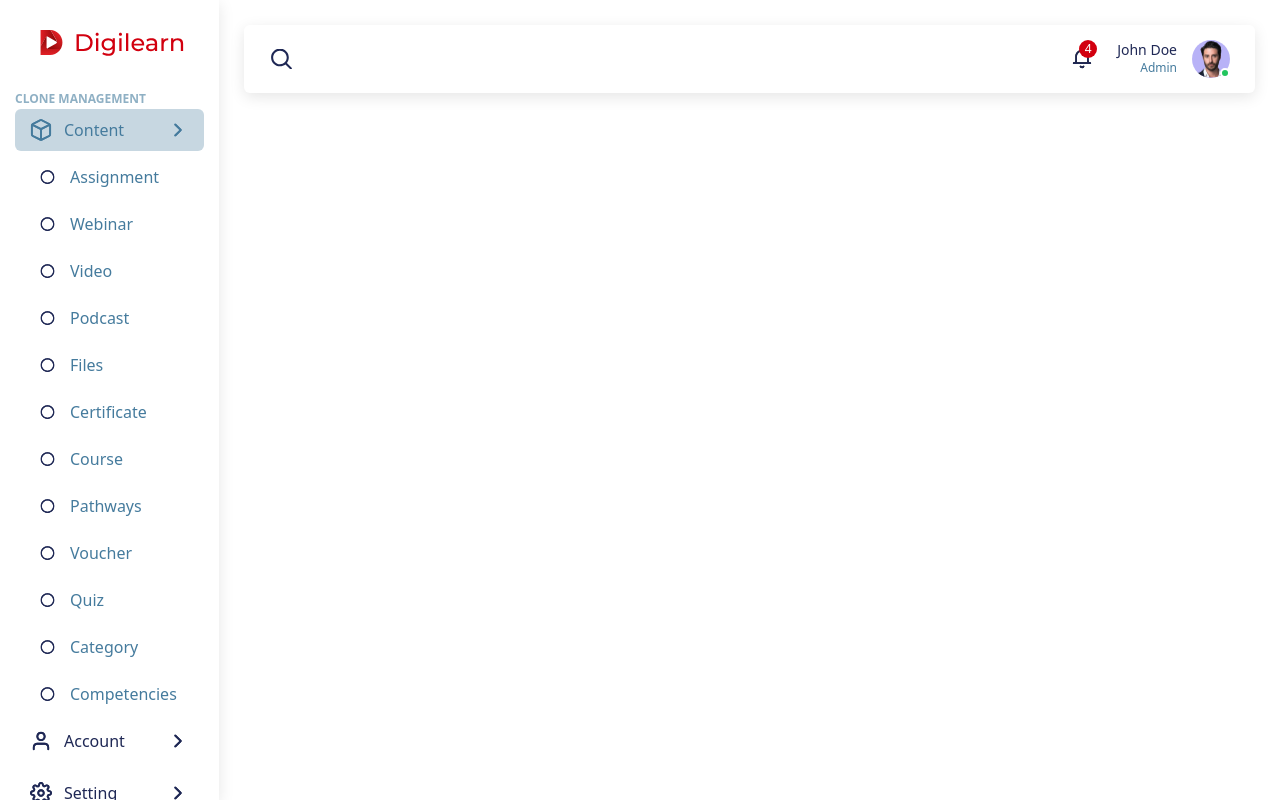
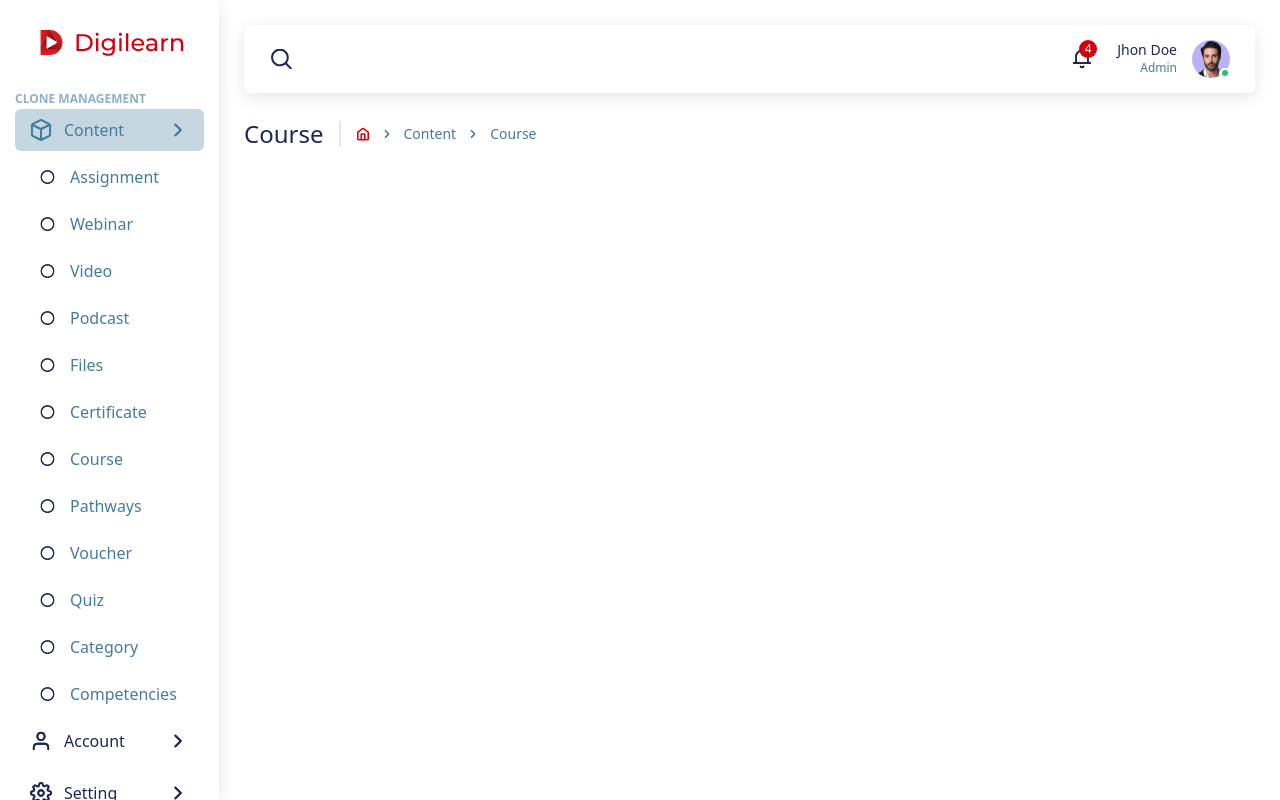
Before and after one commit to bukandicki/digilearn, a Vue app: page / in a window 1280 px wide. Built offline with nearby package versions, Linux system fonts and the light colour scheme.

Commit message:
feat: Add breadcrumb

```diff
--- a/src/App.vue
+++ b/src/App.vue
@@ -1,13 +1,24 @@
 <script setup>
+import { breadcrumbLinks } from "@/constant";
+
 import Sidebar from "@/components/Sidebar/Sidebar.component.vue";
 import Navbar from "@/components/Navbar/Navbar.component.vue";
+import Breadcrumb from "@/components/Breadcrumb/Breadcrumb.component.vue";
+
+import Person from "@/assets/images/person.png";
 </script>
 
 <template>
     <main class="flex">
         <Sidebar />
         <div class="w-full p-6">
-            <Navbar class="mb-6" />
+            <Navbar
+                :avatar="Person"
+                name="Jhon Doe"
+                role="Admin"
+                :notification-length="4"
+            />
+            <Breadcrumb class="my-6" title="Course" :links="breadcrumbLinks" />
         </div>
     </main>
 </template>
--- a/src/assets/icons/Home.vue
+++ b/src/assets/icons/Home.vue
@@ -4,7 +4,6 @@
             fill-rule="evenodd"
             clip-rule="evenodd"
             d="M21.6 8.2168L12.6 1.22474C12.2 0.925085 11.7 0.925085 11.4 1.22474L2.4 8.2168C2.1 8.41657 2 8.71623 2 9.01589V20.0034C2 21.7015 3.3 23 5 23H19C20.7 23 22 21.7015 22 20.0034V9.01589C22 8.71623 21.9 8.41657 21.6 8.2168ZM14 13.0114V21.0023H10V13.0114H14ZM19 21.0023C19.6 21.0023 20 20.6027 20 20.0034V9.51532L12 3.32236L4 9.51532V20.0034C4 20.6027 4.4 21.0023 5 21.0023H8V12.0125C8 11.4132 8.4 11.0136 9 11.0136H15C15.6 11.0136 16 11.4132 16 12.0125V21.0023H19Z"
-            fill="#1F2855"
         />
         <mask
             id="mask0_601_4062"
@@ -23,7 +22,7 @@
             />
         </mask>
         <g mask="url(#mask0_601_4062)">
-            <rect width="24" height="24" fill="#1F2855" />
+            <rect width="24" height="24" />
         </g>
     </svg>
 </template>
--- /dev/null
+++ b/src/components/Breadcrumb/Breadcrumb.component.vue
@@ -0,0 +1,25 @@
+<script setup>
+import HomeIcon from "@/assets/icons/Home.vue";
+import ArrowIcon from "@/assets/icons/Arrow.vue";
+
+const props = defineProps({ title: String, links: Array });
+</script>
+
+<template>
+    <div class="flex items-center">
+        <h1 class="text-2xl text-black font-medium mr-4">
+            {{ title }}
+        </h1>
+        <div class="flex items-center h-[26px] border-l-2 pl-4">
+            <HomeIcon class="w-[14px] fill-danger" />
+            <span
+                class="inline-flex ml-[10px] text-primary text-sm"
+                v-for="link in links"
+                :key="link.id"
+            >
+                <ArrowIcon class="w-[14px] mr-[10px] fill-primary" />
+                {{ link.title }}
+            </span>
+        </div>
+    </div>
+</template>
--- a/src/components/Navbar/Navbar.component.vue
+++ b/src/components/Navbar/Navbar.component.vue
@@ -1,32 +1,38 @@
 <script setup>
 import SearchIcon from "@/assets/icons/Search.vue";
 import BellIcon from "@/assets/icons/Bell.vue";
-import Person from "@/assets/images/person.png";
+
+const props = defineProps({
+    avatar: String,
+    notificationLength: [String, Number],
+    name: String,
+    role: String
+});
 </script>
 
 <template>
     <header>
         <nav class="flex justify-between py-4 px-6 rounded-md shadow-md">
-            <SearchIcon class="w-6" />
+            <SearchIcon class="w-6 cursor-pointer" />
             <div class="flex">
                 <div class="flex relative w-[20px] mr-6">
                     <BellIcon class="w-[20px]" />
                     <span
                         class="bg-danger w-[18px] h-[18px] rounded-full absolute top-0 -right-1 flex items-center justify-center text-xs text-white"
                     >
-                        4
+                        {{ props.notificationLength }}
                     </span>
                 </div>
                 <div class="flex">
                     <div class="text-right mr-4">
-                        <p class="text-sm text-black">John Doe</p>
-                        <p class="text-xs text-primary">Admin</p>
+                        <p class="text-sm text-black">{{ props.name }}</p>
+                        <p class="text-xs text-primary">{{ props.role }}</p>
                     </div>
                     <figure
                         class="rounded-full bg-[#7367F0] bg-opacity-50 w-[38px] h-[38px] relative"
                     >
                         <img
-                            :src="Person"
+                            :src="props.avatar"
                             alt=""
                             class="rounded-full w-[38px] h-[38px]"
                         />
--- a/src/constant/index.js
+++ b/src/constant/index.js
@@ -1,9 +1,9 @@
-import BoxIcon from "@/assets/icons/Box.vue"
-import PersonIcon from "@/assets/icons/Person.vue"
-import SettingIcon from "@/assets/icons/Setting.vue"
-import AnalyticIcon from "@/assets/icons/Analytic.vue"
-import CameraIcon from "@/assets/icons/Camera.vue"
-import ChainIcon from "@/assets/icons/Chain.vue"
+import BoxIcon from "@/assets/icons/Box.vue";
+import PersonIcon from "@/assets/icons/Person.vue";
+import SettingIcon from "@/assets/icons/Setting.vue";
+import AnalyticIcon from "@/assets/icons/Analytic.vue";
+import CameraIcon from "@/assets/icons/Camera.vue";
+import ChainIcon from "@/assets/icons/Chain.vue";
 
 export const sidebarLinks = [
     {
@@ -408,4 +408,17 @@ export const sidebarLinks = [
             }
         ]
     }
-]
+];
+
+export const breadcrumbLinks = [
+    {
+        id: 1,
+        title: "Content",
+        to: "#"
+    },
+    {
+        id: 2,
+        title: "Course",
+        to: "#"
+    }
+];
```
